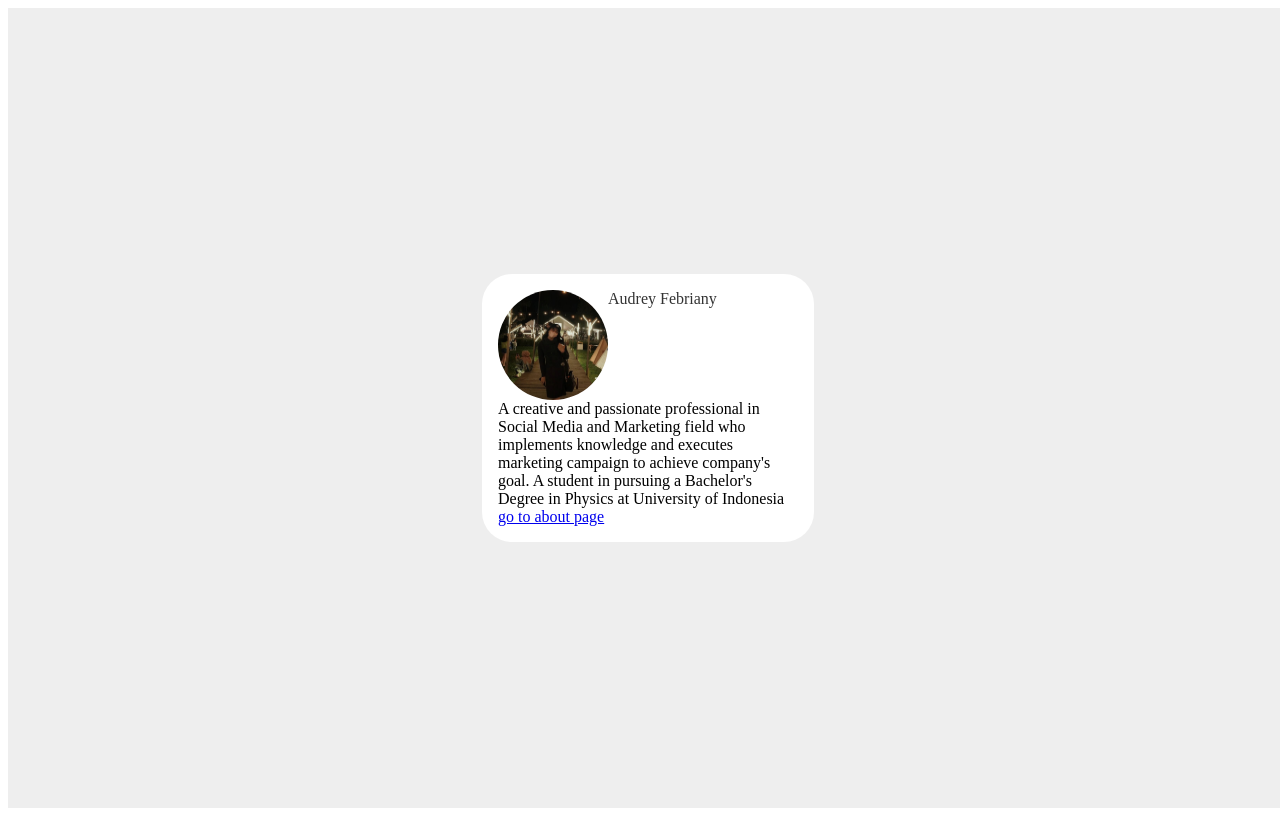
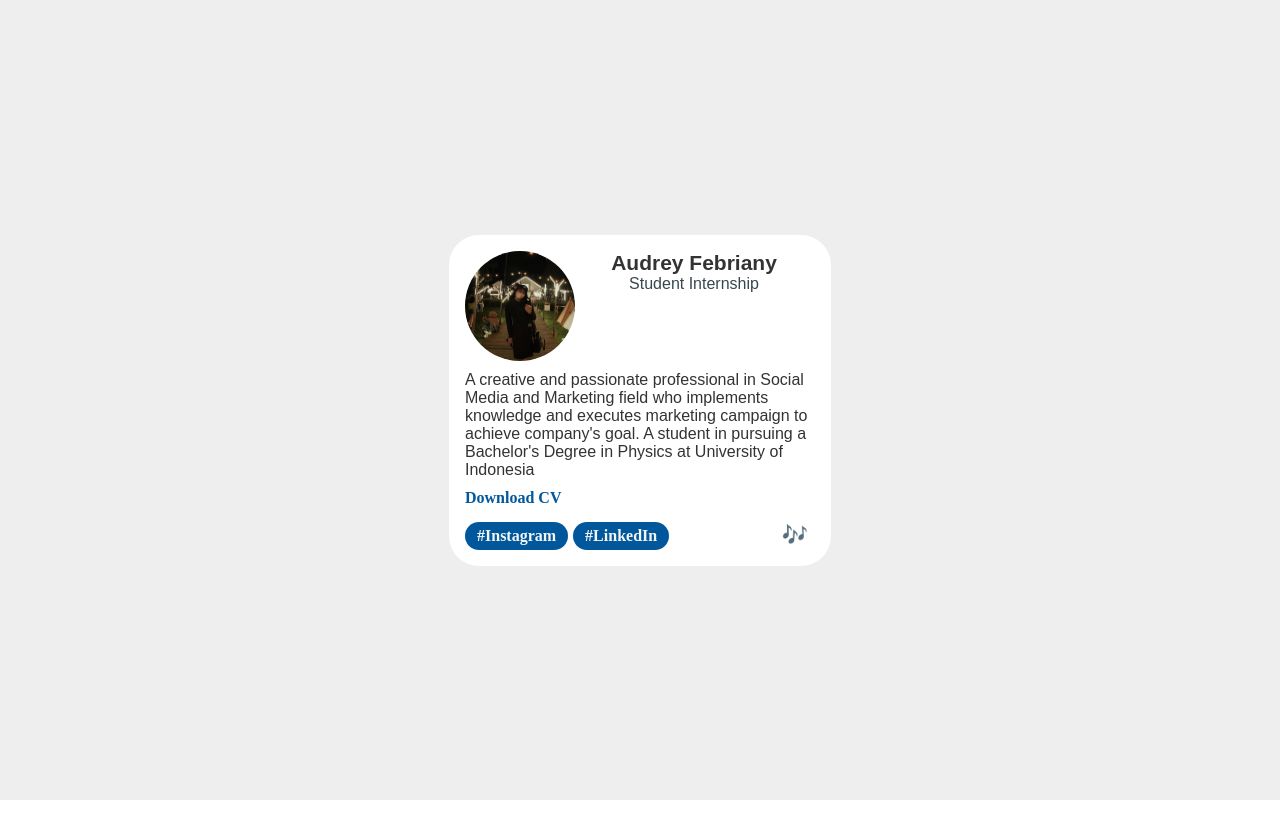
Before and after one commit to wandifrog/simple-personal-profile, a Next.js app: page / in a window 1280 px wide. Built offline with nearby package versions, Linux system fonts and the light colour scheme.

Commit message:
chore: step 1

```diff
--- a/src/components/Text.tsx
+++ b/src/components/Text.tsx
@@ -65,7 +65,7 @@ const Text = ({
     color: color || colors.text,
     cursor: onClick ? 'pointer' : undefined,
     fontSize: size,
-    fontFamily: font,
+    fontFamily: font || 'sans-serif',
     fontStyle: italic ? 'italic' : 'normal',
     fontWeight: bold ? 'bold' : 'normal',
     textAlign: center ? 'center' : undefined,
@@ -73,7 +73,7 @@ const Text = ({
     marginRight: right,
     marginBottom: bottom,
     marginLeft: left,
-    userSelect: onClick ? 'none' : 'initial'
+    userSelect: onClick ? 'none' : 'initial',
   }
 
   return React.createElement(
--- a/src/pages/_app.tsx
+++ b/src/pages/_app.tsx
@@ -1,6 +1,6 @@
 import { AppProps } from 'next/app'
 import { AppProvider } from '../contexts/App.context'
-// import "../styles/globals.css";
+import '../styles/globals.css'
 
 function MyApp({ Component, pageProps }: AppProps) {
   return (
--- a/src/pages/index.tsx
+++ b/src/pages/index.tsx
@@ -3,6 +3,7 @@ import Link from 'next/link'
 import HStack from '../components/HStack'
 import PFancyHeader from '../components/PFancyHeader'
 import Text from '../components/Text'
+import VStack from '../components/VStack'
 
 const Container = styled.div`
   width: 100vw;
@@ -13,7 +14,7 @@ const Container = styled.div`
   align-items: center;
 `
 const Content = styled.div`
-  width: 300px;
+  width: 350px;
   height: auto;
   padding: 16px;
   background-color: white;
@@ -24,18 +25,64 @@ const ProfilePicture = styled.img`
   height: 110px;
   border-radius: 50%;
 `
+const CustomLink = styled.div`
+  background-color: #01579B;
+  padding: 5px 12px;
+  border-radius: 25px;
+  color: #F5F5F5;
+  margin-right: 5px;
+  cursor: pointer;
+  font-weight: bold;
+`
+const DownloadCV = styled.div`
+  color: #01579B;
+  font-weight: bold;
+`
+const CustomText = styled.div`
+  font-weight: lighter;
+  color: rgb(55, 71, 79);
+  font-size: 16px;
+  font-family: sans-serif;
+  font-style: normal;
+  text-align: center;
+  user-select: initial;
+`
 
 export default function HomePage() {
+
+  const _goToInstagram = () => {
+    window.open('https://www.instagram.com/audreyfebrianys/?igshid=YmMyMTA2M2Y=', '_blank')
+  }
+
+  const _goToLinkedIn = () => {
+    window.open('https://www.linkedin.com/in/audrey-febriany-silalahi-77551a217/', '_blank')
+  }
+
+  const _downloadCV = () => {
+    alert('alert')
+  }
+
 
   return (
     <Container>
       <Content>
-        <HStack>
+        <HStack bottom={'10px'}>
           <ProfilePicture alt='profile picture' src='/audrey.jpeg' />
-          <Text>Audrey Febriany</Text>
+          <VStack width={'68%'}>
+            <Text size={'21px'} center bold>Audrey Febriany</Text>
+            <CustomText>Student Internship</CustomText>
+          </VStack>
         </HStack>
-        <div>A creative and passionate professional in Social Media and Marketing field who implements knowledge and executes marketing campaign to achieve company's goal. A student in pursuing a Bachelor's Degree in Physics at University of Indonesia</div>
-        <Link href="/about">go to about page</Link>
+        <Text bottom={'10px'}>A creative and passionate professional in Social Media and Marketing field who implements knowledge and executes marketing campaign to achieve company's goal. A student in pursuing a Bachelor's Degree in Physics at University of Indonesia</Text>
+        <DownloadCV onClick={() => _downloadCV()}>Download CV</DownloadCV>
+
+        <HStack top={'15px'} justify={'space-between'} align={'center'}>
+          <HStack>
+            <CustomLink onClick={() => _goToInstagram()}>#Instagram</CustomLink>
+            <CustomLink onClick={() => _goToLinkedIn()}>#LinkedIn</CustomLink>
+          </HStack>
+          <div style={{ fontSize: '21px', marginRight: '7px' }}>🎶</div>
+        </HStack>
       </Content>
     </Container>
   )
--- /dev/null
+++ b/src/styles/globals.css
@@ -0,0 +1,3 @@
+body {
+  margin: 0;
+}
```
